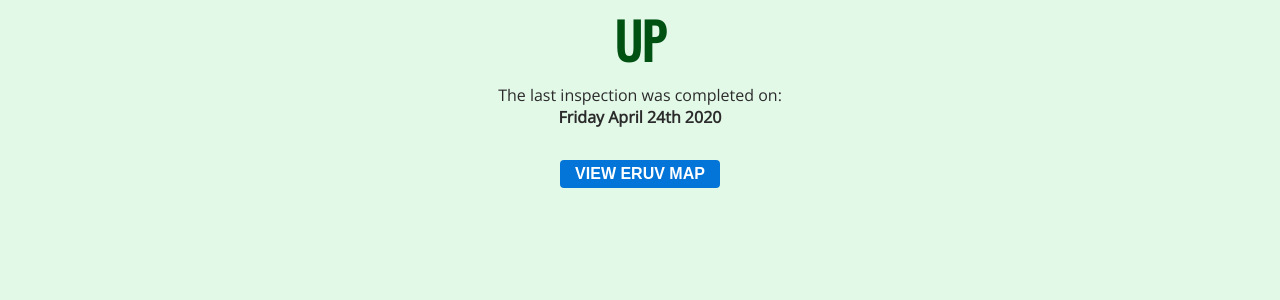
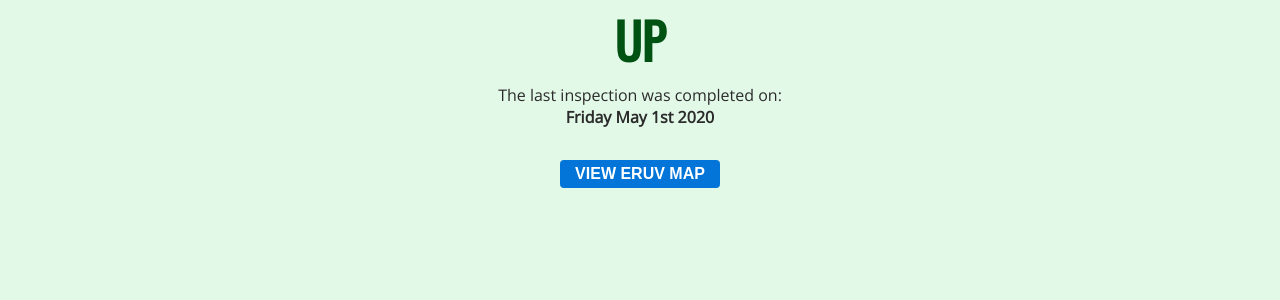
Before and after one commit to MisterGlass/eiruv, a Jekyll site: the page built from docs/index.md, in a window 1280 px wide. Shown: the part 206-506 px from the top of the page. Built offline with Jekyll 4.4.1, drawn with Linux system fonts in a browser that asks for light colours; our own code applies the rules of GitHub Pages for plain Markdown files.

Commit message:
Update eruv_status.yml

```diff
--- a/docs/_data/eruv_status.yml
+++ b/docs/_data/eruv_status.yml
@@ -1,3 +1,3 @@
 status: "Up"
-date: "Friday April 24th 2020"
+date: "Friday May 1st 2020"
 details: ""
```
